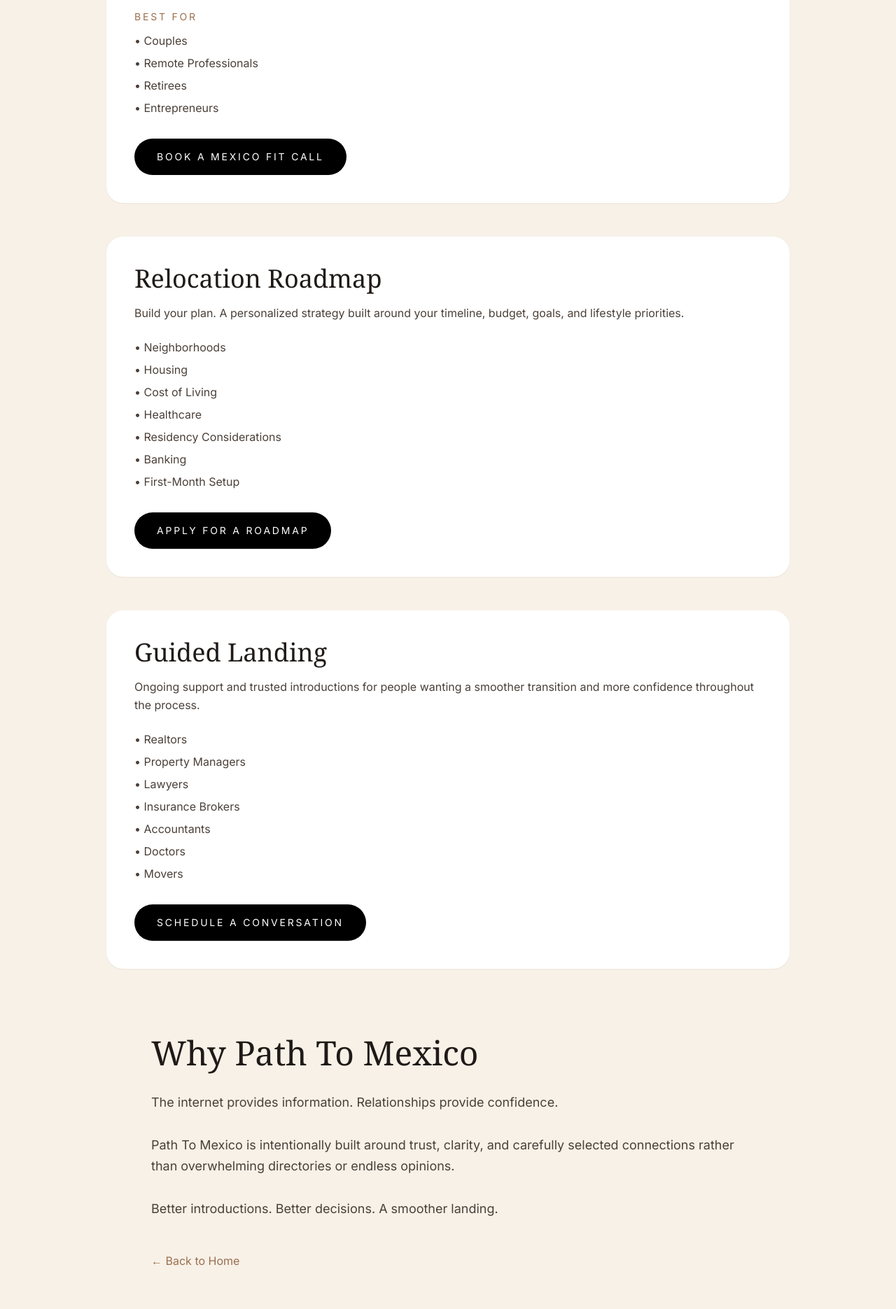
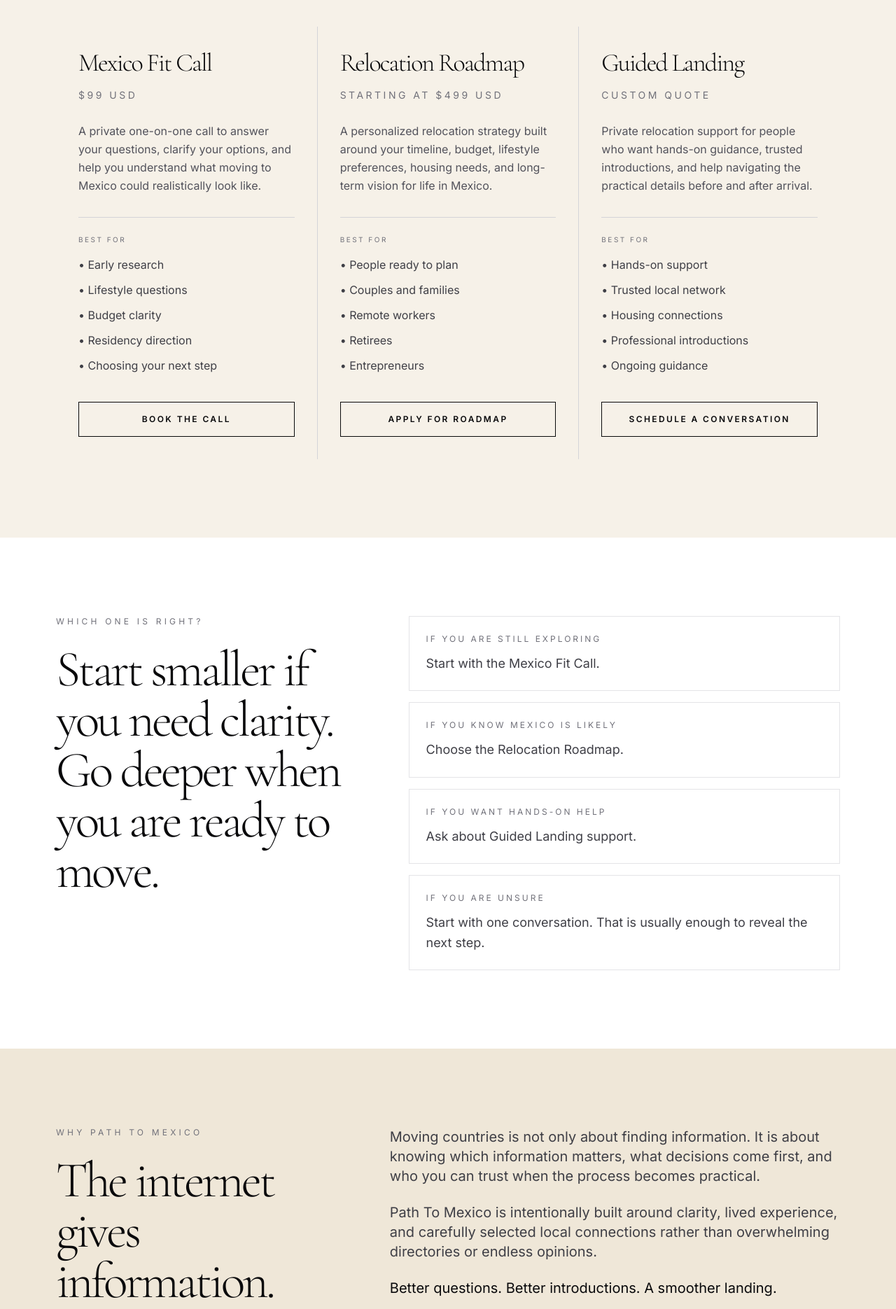
Before and after one commit to TradePhoenix/cielo-nuevo, a React (Create React App) app: page /work-with-path-to-mexico in a window 1280 px wide. Shown: the part 800-2670 px from the top of the page at 70% size. Built offline with nearby package versions, Linux system fonts and the light colour scheme.

Commit message:
Update work with Path To Mexico page

```diff
--- a/src/pages/WorkWithPathToMexicoPage.js
+++ b/src/pages/WorkWithPathToMexicoPage.js
@@ -2,125 +2,223 @@
 import { Link } from "react-router-dom";
 
 export default function WorkWithPathToMexicoPage() {
+  const services = [
+    {
+      title: "Mexico Fit Call",
+      price: "$99 USD",
+      text:
+        "A private one-on-one call to answer your questions, clarify your options, and help you understand what moving to Mexico could realistically look like.",
+      bestFor: [
+        "Early research",
+        "Lifestyle questions",
+        "Budget clarity",
+        "Residency direction",
+        "Choosing your next step"
+      ],
+      cta: "Book The Call",
+      href: "/mexico-fit-call"
+    },
+    {
+      title: "Relocation Roadmap",
+      price: "Starting at $499 USD",
+      text:
+        "A personalized relocation strategy built around your timeline, budget, lifestyle preferences, housing needs, and long-term vision for life in Mexico.",
+      bestFor: [
+        "People ready to plan",
+        "Couples and families",
+        "Remote workers",
+        "Retirees",
+        "Entrepreneurs"
+      ],
+      cta: "Apply For Roadmap",
+      href: "/mexico-fit-call"
+    },
+    {
+      title: "Guided Landing",
+      price: "Custom Quote",
+      text:
+        "Private relocation support for people who want hands-on guidance, trusted introductions, and help navigating the practical details before and after arrival.",
+      bestFor: [
+        "Hands-on support",
+        "Trusted local network",
+        "Housing connections",
+        "Professional introductions",
+        "Ongoing guidance"
+      ],
+      cta: "Schedule A Conversation",
+      href: "/mexico-fit-call"
+    }
+  ];
+
   return (
-    <main className="min-h-screen bg-[#f7f1e8] text-[#1f1a17]">
-      <section className="mx-auto max-w-5xl px-6 py-28">
-        <p className="mb-5 text-sm uppercase tracking-[0.3em] text-[#9b6f4e]">
+    <main className="min-h-screen bg-[#f6f1e8] text-zinc-950">
+      <section className="bg-[#0b0b0a] px-6 py-28 text-white md:px-20 md:py-36">
+        <div className="mx-auto max-w-6xl">
+          <p className="mb-6 text-xs uppercase tracking-[0.35em] text-white/40">
             Work With Path To Mexico
           </p>
 
-        <h1 className="mb-8 font-serif text-5xl leading-tight md:text-7xl">
-          Private relocation guidance for people seeking a different rhythm of life.
+          <h1 className="max-w-5xl text-5xl font-light leading-[0.95] tracking-[-0.06em] md:text-8xl">
+            Choose the level of support that fits your move.
           </h1>
 
-        <p className="max-w-3xl text-xl leading-relaxed text-[#4b4038]">
-          Moving countries is about far more than paperwork. Housing, healthcare,
-          banking, timing, lifestyle, and trusted relationships all matter.
-          Path To Mexico helps simplify the process through thoughtful guidance
-          and carefully selected local connections.
+          <p className="mt-8 max-w-3xl text-lg leading-relaxed text-white/65 md:text-xl">
+            Whether you are just exploring Mexico or already planning your relocation,
+            Path To Mexico offers practical guidance, trusted introductions, and a clearer
+            path into life in Mexico.
           </p>
+
+          <div className="mt-10 flex flex-col gap-4 sm:flex-row">
+            <Link
+              to="/mexico-fit-call"
+              className="bg-white px-8 py-4 text-center text-xs font-semibold uppercase tracking-[0.2em] text-zinc-950 transition hover:bg-[#d8a15f]"
+            >
+              Start With A Fit Call
+            </Link>
+
+            <Link
+              to="/free-guide"
+              className="border border-white/30 px-8 py-4 text-center text-xs font-semibold uppercase tracking-[0.2em] text-white transition hover:bg-white hover:text-zinc-950"
+            >
+              Get The Free Guide
+            </Link>
+          </div>
+        </div>
       </section>
 
-      <section className="mx-auto grid max-w-5xl gap-12 px-6 pb-24">
-        <div className="rounded-3xl bg-white p-10 shadow-sm">
-          <h2 className="mb-4 font-serif text-4xl">Mexico Fit Call</h2>
+      <section className="px-6 py-20 md:px-20 md:py-28">
+        <div className="mx-auto grid max-w-6xl gap-px bg-zinc-300 md:grid-cols-3">
+          {services.map((service) => (
+            <div key={service.title} className="flex min-h-[560px] flex-col justify-between bg-[#f6f1e8] p-8 transition hover:bg-white">
+              <div>
+                <h2 className="mb-4 text-4xl font-light tracking-[-0.05em]">
+                  {service.title}
+                </h2>
 
-          <p className="mb-6 leading-relaxed text-[#4b4038]">
-            Begin with clarity. A private one-on-one conversation designed to answer questions,
-            provide perspective, and help you understand what life in Mexico could realistically
-            look like.
+                <p className="mb-7 text-sm uppercase tracking-[0.25em] text-zinc-500">
+                  {service.price}
                 </p>
 
-          <p className="mb-3 text-sm uppercase tracking-[0.2em] text-[#9b6f4e]">
+                <p className="mb-8 leading-relaxed text-zinc-600">
+                  {service.text}
+                </p>
+
+                <div className="border-t border-zinc-300 pt-6">
+                  <p className="mb-4 text-[10px] uppercase tracking-[0.25em] text-zinc-500">
                     Best For
                   </p>
 
-          <ul className="mb-8 space-y-2 text-[#4b4038]">
-            <li>• Couples</li>
-            <li>• Remote Professionals</li>
-            <li>• Retirees</li>
-            <li>• Entrepreneurs</li>
+                  <ul className="space-y-3 text-zinc-700">
+                    {service.bestFor.map((item) => (
+                      <li key={item}>• {item}</li>
+                    ))}
                   </ul>
+                </div>
+              </div>
 
               <Link
+                to={service.href}
+                className="mt-10 inline-block border border-zinc-950 px-6 py-4 text-center text-xs font-semibold uppercase tracking-[0.2em] text-zinc-950 transition hover:bg-zinc-950 hover:text-white"
+              >
+                {service.cta}
+              </Link>
+            </div>
+          ))}
+        </div>
+      </section>
+
+      <section className="bg-white px-6 py-20 md:px-20 md:py-28">
+        <div className="mx-auto grid max-w-6xl gap-12 md:grid-cols-[0.85fr_1.15fr]">
+          <div>
+            <p className="mb-6 text-xs uppercase tracking-[0.35em] text-zinc-500">
+              Which One Is Right?
+            </p>
+
+            <h2 className="text-4xl font-light leading-tight tracking-[-0.05em] md:text-7xl">
+              Start smaller if you need clarity. Go deeper when you are ready to move.
+            </h2>
+          </div>
+
+          <div className="grid gap-4 text-zinc-700">
+            {[
+              ["If you are still exploring", "Start with the Mexico Fit Call."],
+              ["If you know Mexico is likely", "Choose the Relocation Roadmap."],
+              ["If you want hands-on help", "Ask about Guided Landing support."],
+              ["If you are unsure", "Start with one conversation. That is usually enough to reveal the next step."]
+            ].map(([label, text]) => (
+              <div key={label} className="border border-zinc-200 bg-white p-6 transition hover:bg-[#f6f1e8]">
+                <p className="mb-3 text-xs uppercase tracking-[0.25em] text-zinc-500">
+                  {label}
+                </p>
+                <p className="text-lg leading-relaxed">{text}</p>
+              </div>
+            ))}
+          </div>
+        </div>
+      </section>
+
+      <section className="bg-[#efe7d8] px-6 py-20 md:px-20 md:py-28">
+        <div className="mx-auto grid max-w-6xl gap-12 md:grid-cols-[0.8fr_1.2fr]">
+          <div>
+            <p className="mb-6 text-xs uppercase tracking-[0.35em] text-zinc-500">
+              Why Path To Mexico
+            </p>
+
+            <h2 className="text-4xl font-light leading-tight tracking-[-0.05em] md:text-7xl">
+              The internet gives information. Relationships create confidence.
+            </h2>
+          </div>
+
+          <div className="space-y-6 text-lg leading-relaxed text-zinc-700 md:text-xl">
+            <p>
+              Moving countries is not only about finding information. It is about knowing
+              which information matters, what decisions come first, and who you can trust
+              when the process becomes practical.
+            </p>
+
+            <p>
+              Path To Mexico is intentionally built around clarity, lived experience, and
+              carefully selected local connections rather than overwhelming directories or
+              endless opinions.
+            </p>
+
+            <p className="text-zinc-950">
+              Better questions. Better introductions. A smoother landing.
+            </p>
+          </div>
+        </div>
+      </section>
+
+      <section className="bg-[#0b0b0a] px-6 py-24 text-center text-white md:py-32">
+        <div className="mx-auto max-w-4xl">
+          <p className="mb-6 text-xs uppercase tracking-[0.35em] text-white/40">
+            Start Here
+          </p>
+
+          <h2 className="text-4xl font-light leading-tight tracking-[-0.05em] md:text-7xl">
+            One clear conversation can change the whole direction of your move.
+          </h2>
+
+          <p className="mx-auto mt-8 max-w-2xl text-lg leading-relaxed text-white/65">
+            If you are considering Mexico and want honest guidance before making expensive
+            decisions, start with a Mexico Fit Call.
+          </p>
+
+          <div className="mt-10 flex flex-col justify-center gap-4 sm:flex-row">
+            <Link
               to="/mexico-fit-call"
-            className="inline-block rounded-full bg-black px-8 py-4 text-sm uppercase tracking-[0.2em] text-white"
+              className="bg-white px-8 py-4 text-center text-xs font-semibold uppercase tracking-[0.2em] text-zinc-950 transition hover:bg-[#d8a15f]"
             >
               Book A Mexico Fit Call
             </Link>
+
+            <Link
+              to="/"
+              className="border border-white/30 px-8 py-4 text-center text-xs font-semibold uppercase tracking-[0.2em] text-white transition hover:bg-white hover:text-zinc-950"
+            >
+              Back To Home
+            </Link>
           </div>
-
-        <div className="rounded-3xl bg-white p-10 shadow-sm">
-          <h2 className="mb-4 font-serif text-4xl">Relocation Roadmap</h2>
-
-          <p className="mb-6 leading-relaxed text-[#4b4038]">
-            Build your plan. A personalized strategy built around your timeline,
-            budget, goals, and lifestyle priorities.
-          </p>
-
-          <ul className="mb-8 space-y-2 text-[#4b4038]">
-            <li>• Neighborhoods</li>
-            <li>• Housing</li>
-            <li>• Cost of Living</li>
-            <li>• Healthcare</li>
-            <li>• Residency Considerations</li>
-            <li>• Banking</li>
-            <li>• First-Month Setup</li>
-          </ul>
-
-          <a
-            href="/mexico-fit-call"
-            className="inline-block rounded-full bg-black px-8 py-4 text-sm uppercase tracking-[0.2em] text-white"
-          >
-            Apply For A Roadmap
-          </a>
-        </div>
-
-        <div className="rounded-3xl bg-white p-10 shadow-sm">
-          <h2 className="mb-4 font-serif text-4xl">Guided Landing</h2>
-
-          <p className="mb-6 leading-relaxed text-[#4b4038]">
-            Ongoing support and trusted introductions for people wanting a smoother
-            transition and more confidence throughout the process.
-          </p>
-
-          <ul className="mb-8 space-y-2 text-[#4b4038]">
-            <li>• Realtors</li>
-            <li>• Property Managers</li>
-            <li>• Lawyers</li>
-            <li>• Insurance Brokers</li>
-            <li>• Accountants</li>
-            <li>• Doctors</li>
-            <li>• Movers</li>
-          </ul>
-
-          <a
-            href="/mexico-fit-call"
-            className="inline-block rounded-full bg-black px-8 py-4 text-sm uppercase tracking-[0.2em] text-white"
-          >
-            Schedule A Conversation
-          </a>
-        </div>
-      </section>
-
-      <section className="mx-auto max-w-4xl px-6 pb-32">
-        <h2 className="mb-8 font-serif text-5xl">Why Path To Mexico</h2>
-
-        <div className="space-y-8 text-lg leading-relaxed text-[#4b4038]">
-          <p>The internet provides information. Relationships provide confidence.</p>
-
-          <p>
-            Path To Mexico is intentionally built around trust, clarity, and carefully
-            selected connections rather than overwhelming directories or endless opinions.
-          </p>
-
-          <p>Better introductions. Better decisions. A smoother landing.</p>
-        </div>
-
-        <div className="mt-12">
-          <Link to="/" className="text-[#9b6f4e] hover:underline">
-            ← Back to Home
-          </Link>
         </div>
       </section>
     </main>
```
Lines whose indentation alone changed are shown as unchanged.
